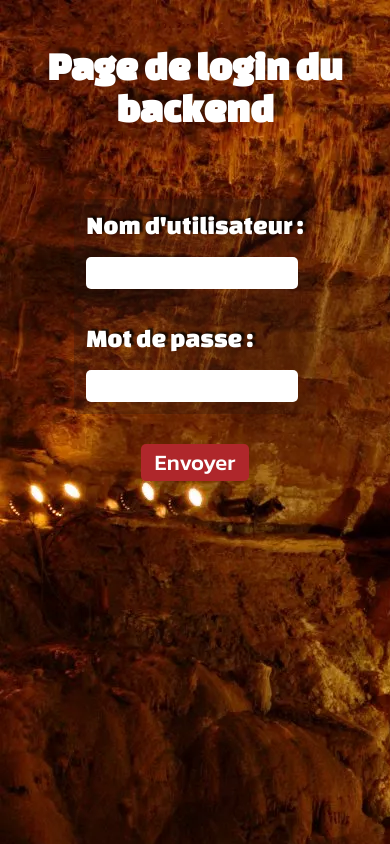
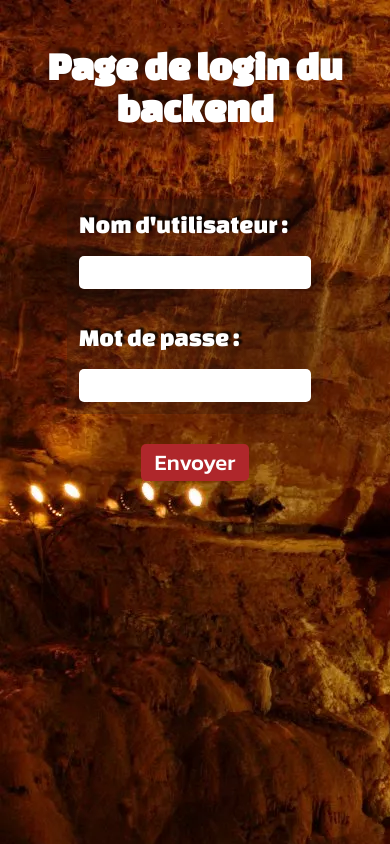
Before and after one commit to bast478/Projet_partie-int-gration, a PHP site: page /login_backend.html in a window 390 px wide. Run offline with PHP 8.4, Linux system fonts and the light colour scheme.

Commit message:
Fin du CSS sur login_backend.html

```diff
--- a/style-login-backend.css
+++ b/style-login-backend.css
@@ -88,6 +88,14 @@ input[type="submit"]:hover {
         margin: 0 0 7.5rem;
     }
 
+    label {
+        font-size: 29px;
+    }
+
+    input {
+        font-size: 26px;
+    }
+
     input[type="submit"] {
         margin: 2.8125rem auto 0;
     }
@@ -100,11 +108,11 @@ input[type="submit"]:hover {
     }
 
     label {
-        font-size: 29px;
+        font-size: 28px;
     }
 
     input {
-        font-size: 26px;
+        font-size: 25px;
     }
 }
 
@@ -134,6 +142,14 @@ input[type="submit"]:hover {
         font-size: 3.75rem;
         padding: 0 3.4375rem;
     }
+
+    label {
+        font-size: 25px;
+    }
+
+    input {
+        font-size: 22px;
+    }
 }
 
 @media (max-width: 589px) {
@@ -142,13 +158,12 @@ input[type="submit"]:hover {
     }
 
     label {
-        font-size: 26px;
         margin-bottom: 18px;
     }
 
-    input {
+    /*input {
         font-size: 1.25rem;
-    }
+    }*/
 
     input[type="text"] {
         margin-bottom: 35px;
@@ -156,7 +171,7 @@ input[type="submit"]:hover {
 
     input[type="submit"] {
         margin: 30px auto 0;
-        font-size: 22px;
+        /*font-size: 22px;*/
     }
 }
 
@@ -177,6 +192,14 @@ input[type="submit"]:hover {
         padding: 0 35px;
         margin: 0 0 85px;
     }
+
+    /*label {
+        font-size: 23px; /*21-18/25-20 f-size pour min max label et input*//*
+    }
+
+    input {
+        font-size: 19px;
+    }*/
 }
 
 @media (max-width: 417px) {
```
